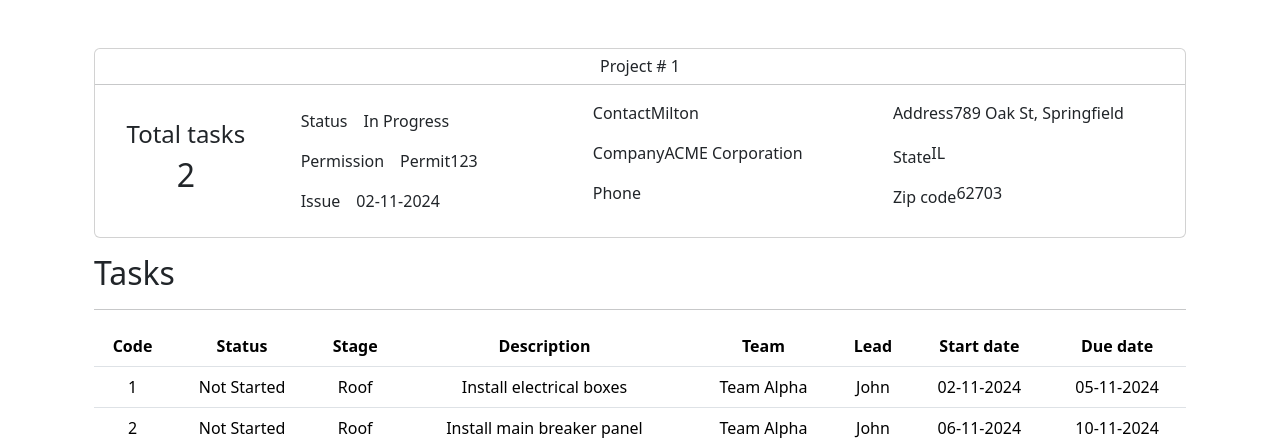
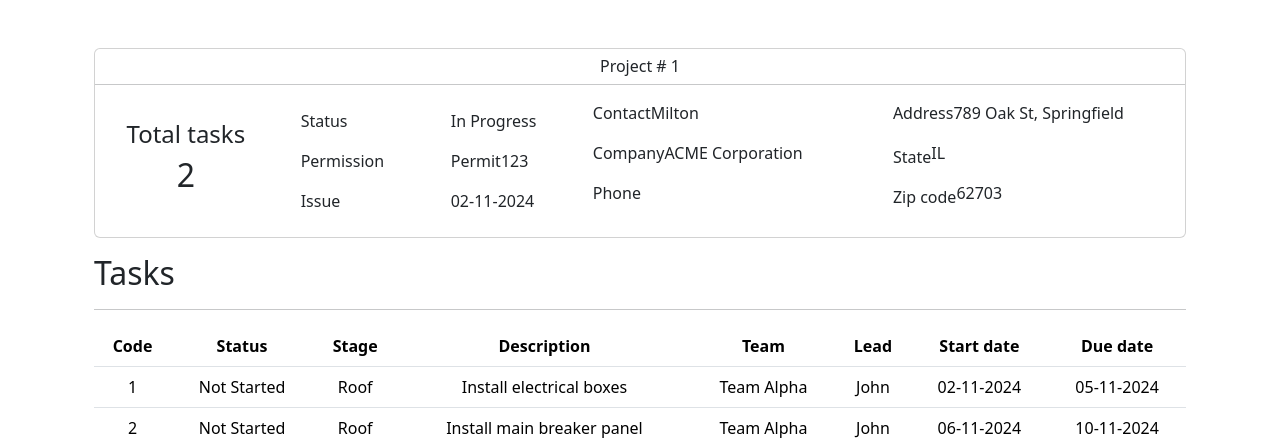
Before and after one commit to RLCM696/company, a Flask app: page /project?project=1 in a window 1280 px wide. Shown: the part 88-536 px from the top of the page. Run offline with Flask 3, Linux system fonts and the light colour scheme; a user stored in the database is signed in; data comes from the database, SQL or seed files in the repository; some libraries are stand-ins or nearby versions.

Commit message:
Sun, Nov 3, 2024, 7:44 PM -05:00

```diff
--- a/templates/project.html
+++ b/templates/project.html
@@ -18,17 +18,17 @@
                 <div class="card-body ">
                     <div class="row">
                         <div class="col">
-                            <div class="d-flex align-items-center">
-                                <div class="m-2 text-start" style="width=100em">Status</div>
-                                <div class="m-2 text-start" style="width=100em">{{project["status"]}}</div>
+                            <div class="row d-flex align-items-center">
+                                <div class="col m-2 text-start">Status</div>
+                                <div class="col m-2 text-start">{{project["status"]}}</div>
                             </div>
-                            <div class="d-flex align-items-center" style="width=200em">
-                                <div class="m-2 text-start" style="width=100em">Permission</div>
-                                <div class="m-2 text-start" style="width=100em">{{project["permission"]}}</div>
+                            <div class="row d-flex align-items-center">
+                                <div class="col m-2 text-start">Permission</div>
+                                <div class="col m-2 text-start">{{project["permission"]}}</div>
                             </div>
-                            <div class="d-flex align-items-center" style="width=200em">
-                                <div class="m-2 text-start" style="width=100em">Issue</div>
-                                <div class="m-2 text-start" style="width=100em">{{project["date"]}}</div>
+                            <div class="row d-flex align-items-center" style="width=200em">
+                                <div class="col m-2 text-start" style="width=100em">Issue</div>
+                                <div class="col m-2 text-start" style="width=100em">{{project["date"]}}</div>
                             </div>
                         </div>
                         <div class="col">
```
